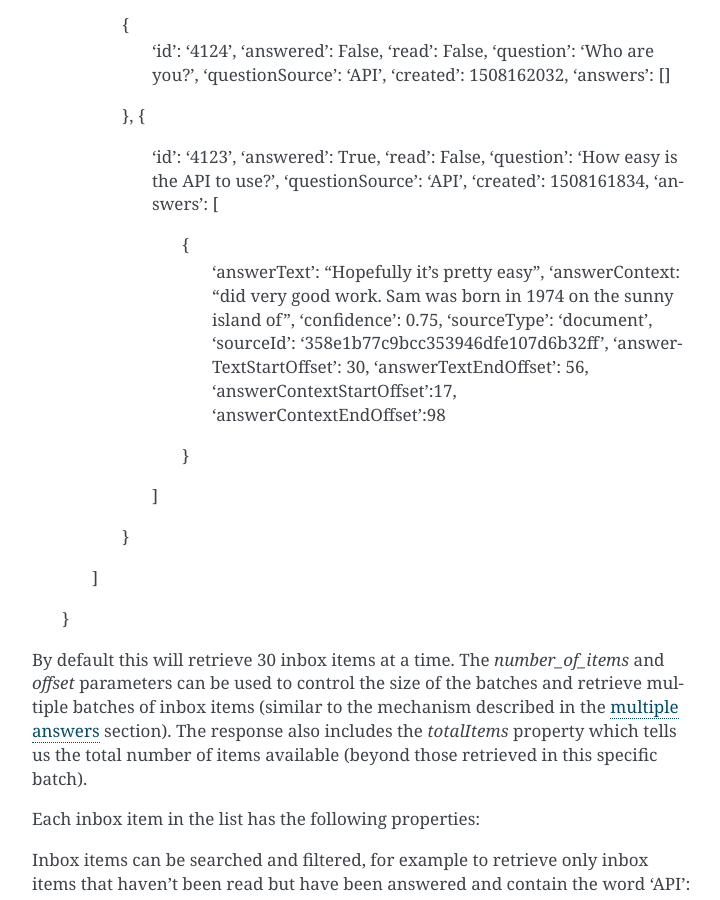
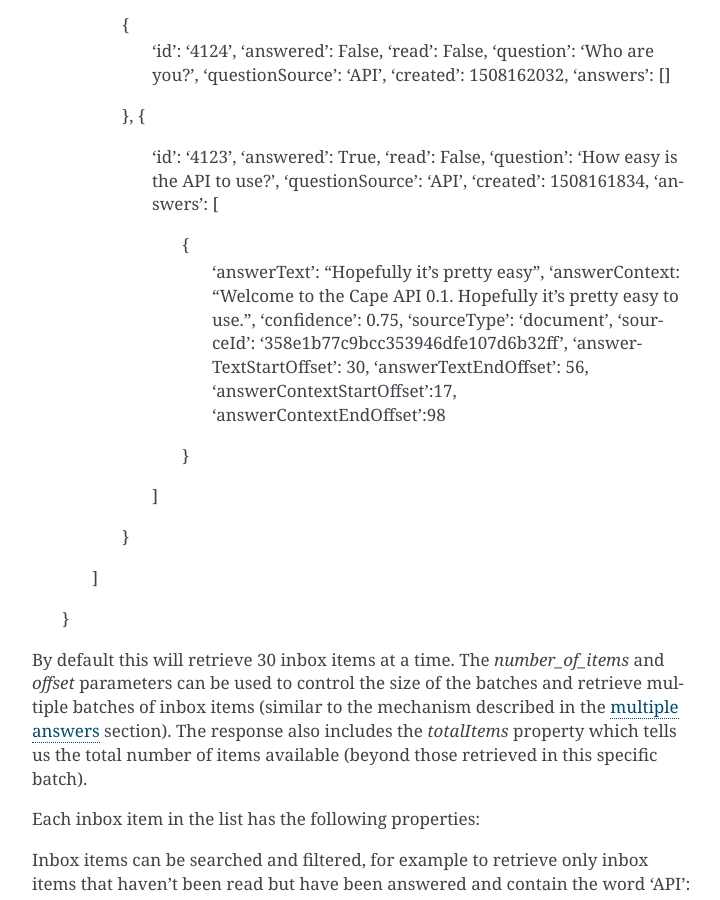
Before and after one commit to bloomsburyai/cape-client, a Sphinx documentation site: the page built from docs/source/examples.rst, in a window 1280 px wide and 900 px high, scrolled down 13930 px. Shown: the whole window, without its empty margins (388-1108 px from the left). Built offline with Sphinx 7.4.7, drawn with Linux system fonts in a browser that asks for light colours.

Commit message:
Fix answerContext in example output to match example document

```diff
--- a/docs/source/examples.rst
+++ b/docs/source/examples.rst
@@ -670,7 +670,7 @@ This returns a list of inbox items:
                 'answers': [
                     {
                         'answerText': "Hopefully it's pretty easy",
-                        'answerContext: "did very good work. Sam was born in 1974 on the sunny island of",
+                        'answerContext: "Welcome to the Cape API 0.1. Hopefully it's pretty easy to use.",
                         'confidence': 0.75,
                         'sourceType': 'document',
                         'sourceId': '358e1b77c9bcc353946dfe107d6b32ff',
```
